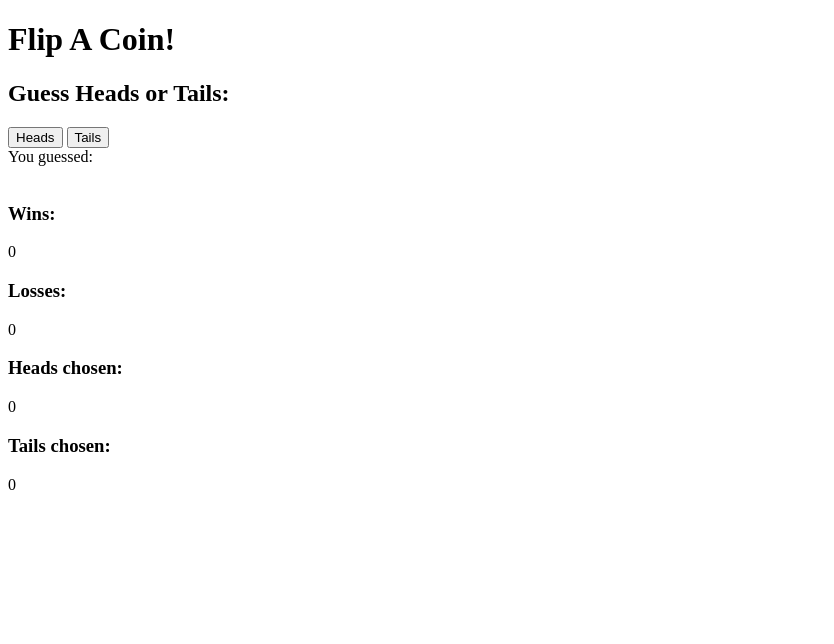
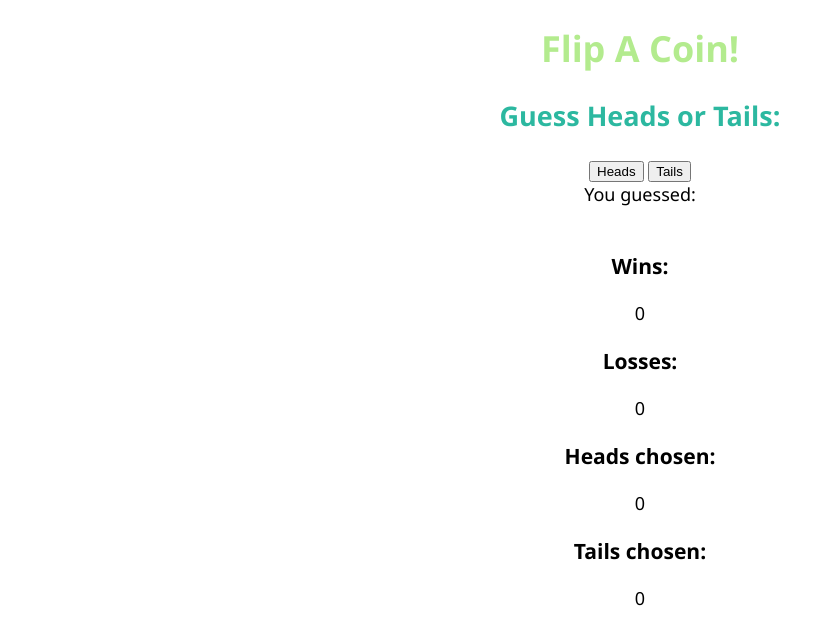
Before and after one commit to Soheila-Lotfi/coin-flip, a plain HTML site: page index.html in a window 1280 px wide. Shown: the whole page, without its empty margins (0-834 px from the left). Drawn offline with nearby package versions, Linux system fonts and the light colour scheme.

Commit message:
added link to css in html file-added style to the page

```diff
--- a/assets/css/style.css
+++ b/assets/css/style.css
@@ -0,0 +1,23 @@
+body{
+
+    font-family: 'Segoe UI', Tahoma, Geneva, Verdana, sans-serif;
+    font-size: 18px;
+    text-align: center;
+}
+
+
+
+h1{
+
+    text-align: center;
+    color: rgb(179, 235, 142);
+
+}
+
+h2{
+
+
+    text-align: center;
+    color: rgb(44, 184, 160);
+
+}
--- a/index.html
+++ b/index.html
@@ -7,6 +7,7 @@
 
     <meta charset="UTF-8">
     <title>Coin Flipper</title>
+    <link rel="stylesheet" href="assets/css/style.css">
 
   </head>
 
```
